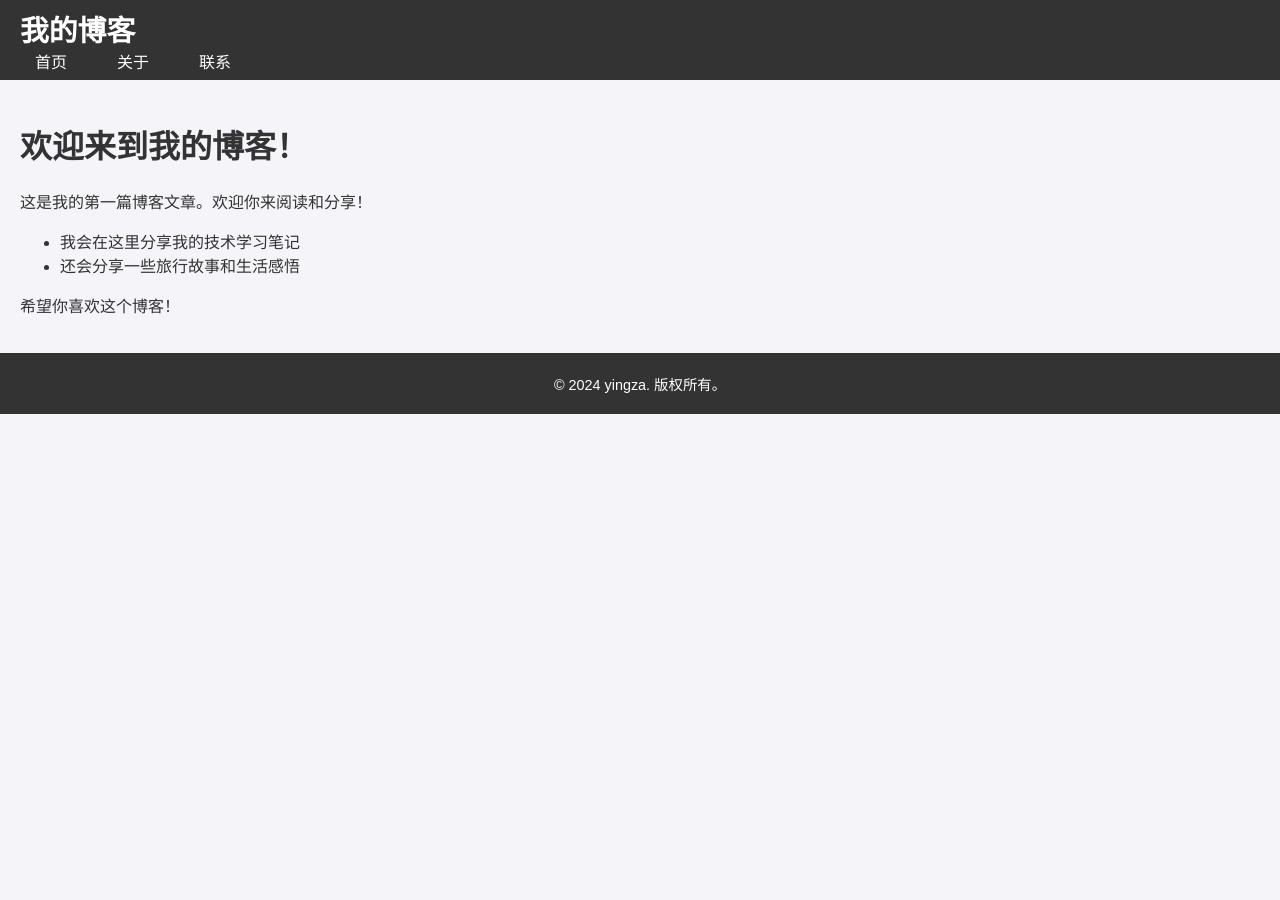
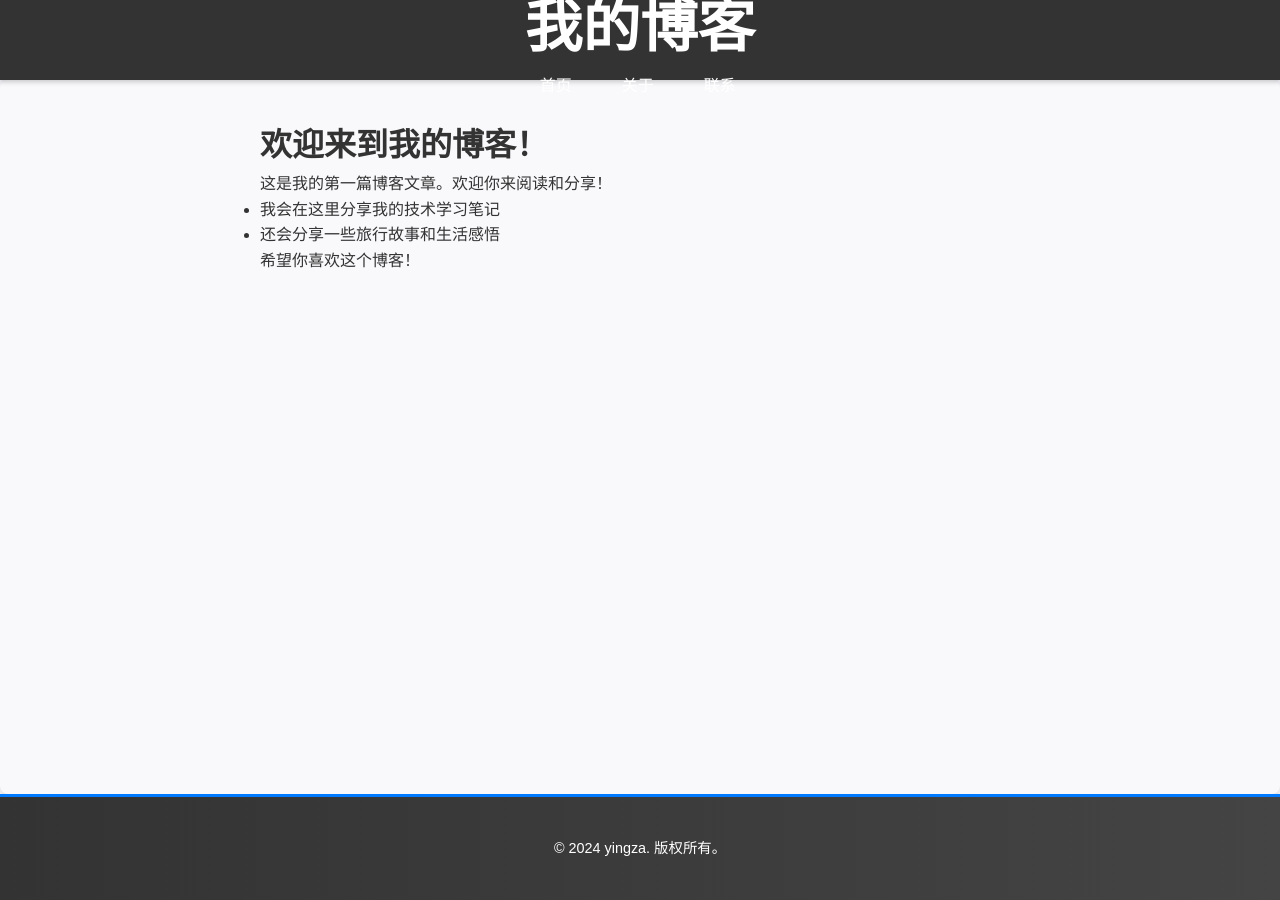
Before and after one commit to yingza-l/skills-github-pages, a Jekyll site: the page built from index.md, in a window 1280 px wide. Built offline with Jekyll 4.4.1, drawn with Linux system fonts in a browser that asks for light colours.

Commit message:
Update style.css

```diff
--- a/assets/css/style.css
+++ b/assets/css/style.css
@@ -1,15 +1,39 @@
 /* 通用样式 */
-body {
+* {
   margin: 0;
   padding: 0;
+  box-sizing: border-box;
+}
+
+body {
   font-family: 'Arial', sans-serif;
-  background-color: #f4f4f9; /* 背景颜色 */
-  color: #333; /* 字体颜色 */
+  background-color: #f4f4f9; /* 页面背景色 */
+  color: #333; /* 页面文字颜色 */
+  line-height: 1.6;
+  display: flex;
+  flex-direction: column;
+  min-height: 100vh; /* 确保页面高度至少为视口高度 */
+}
+
+.container {
+  max-width: 800px; /* 设置最大宽度 */
+  margin: 0 auto; /* 居中 */
+  padding: 20px; /* 添加内边距 */
+}
+
+/* 主体内容 */
+main {
+  flex-grow: 1; /* 主体内容区占据剩余空间 */
+  margin-top: 80px; /* 确保不被头部遮挡 */
+  padding: 20px;
+  background-color: #f9f9fc; /* 背景颜色略微浅一些 */
+  box-shadow: 0 2px 4px rgba(0, 0, 0, 0.1); /* 添加轻微阴影 */
+  border-radius: 8px; /* 边角圆滑 */
 }
 
 /* 头部样式 */
 header {
-  position: fixed; /* 固定头部 */
+  position: fixed;
   top: 0;
   left: 0;
   width: 100%;
@@ -21,24 +45,18 @@ header {
   align-items: center;
   justify-content: space-between;
   padding: 0 20px;
-}
-
-
-header .logo {
-  font-size: 1.8em; /* 标题字体大小 */
-  font-weight: bold;
-  margin: 0;
+  box-shadow: 0 2px 5px rgba(0, 0, 0, 0.2); /* 添加阴影 */
 }
 
 header .logo a {
   color: white;
   text-decoration: none;
+  font-size: 1.8em;
+  font-weight: bold;
 }
 
 header nav ul {
   list-style: none;
-  margin: 0;
-  padding: 0;
   display: flex;
   gap: 20px; /* 菜单项间距 */
 }
@@ -48,29 +66,58 @@ header nav ul li a {
   text-decoration: none;
   padding: 10px 15px;
   border-radius: 5px;
-  font-size: 1em;
 }
 
 header nav ul li a:hover {
   background-color: #007bff;
-  color: white;
-}
-
-/* 主体内容 */
-main {
-  margin-top: 80px; /* 确保内容不会被头部遮挡 */
-  padding: 20px;
 }
 
 /* 页脚样式 */
 footer {
-  background-color: #333;
+  background: linear-gradient(to right, #333, #444); /* 背景渐变 */
   color: white;
   text-align: center;
   padding: 20px 0;
+  border-top: 3px solid #007bff; /* 顶部加一道分隔线 */
 }
 
 footer p {
-  margin: 0;
   font-size: 0.9em;
+  color: white;
 }
+
+footer p span {
+  color: #007bff; /* 版权信息的年份和作者名字突出显示 */
+  font-weight: bold;
+}
+
+footer .social-links {
+  margin-top: 10px;
+}
+
+footer .social-links a {
+  color: white;
+  margin: 0 10px;
+  text-decoration: none;
+  font-size: 1.2em;
+}
+
+footer .social-links a:hover {
+  color: #007bff; /* 悬停时高亮 */
+}
+
+/* 响应式设计 */
+@media (max-width: 768px) {
+  header nav ul {
+    flex-direction: column; /* 垂直排列菜单项 */
+    gap: 10px;
+  }
+
+  main {
+    margin-top: 100px; /* 为更小屏幕调整顶部间距 */
+  }
+
+  footer .social-links a {
+    font-size: 1em; /* 减小社交图标的大小 */
+  }
+}
```
